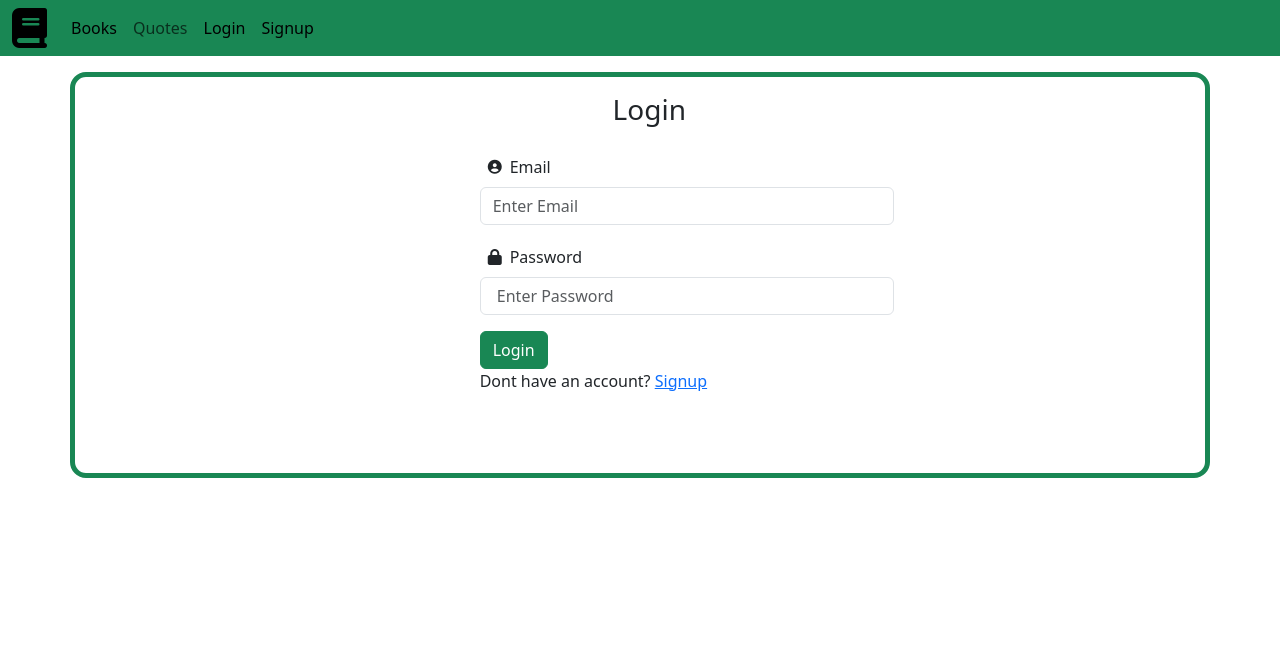
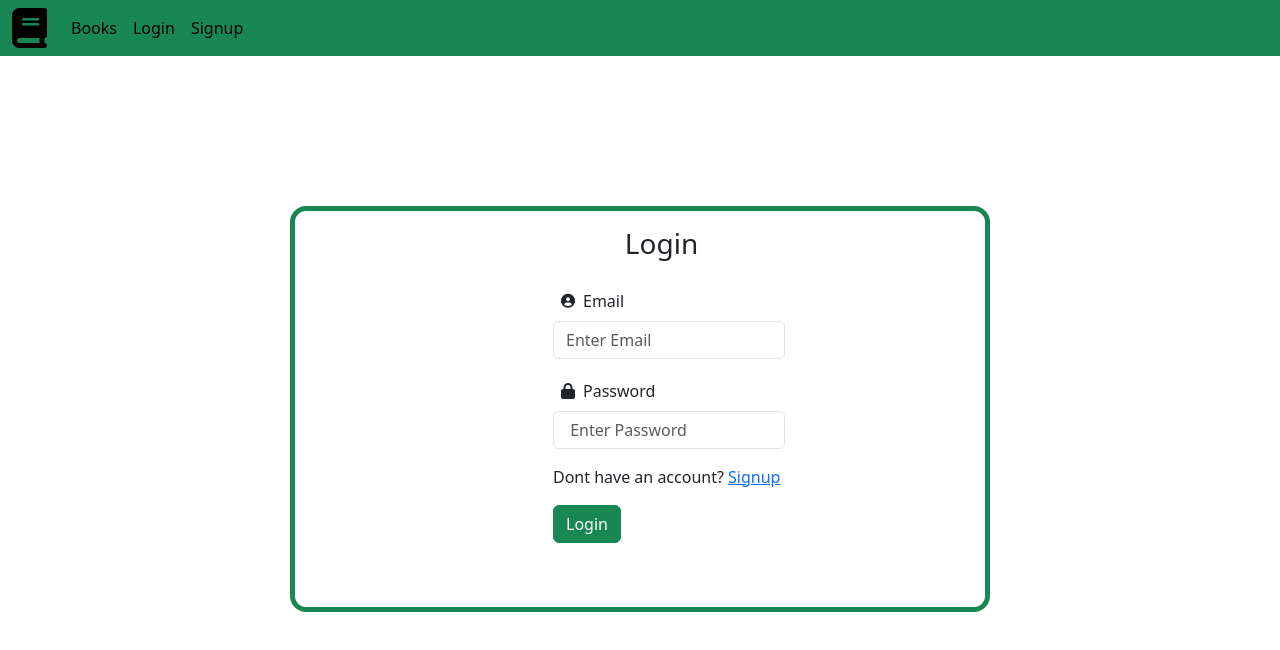
Before and after one commit to SallyResch/QuotesAndBookUI, an Angular app: page /users/login in a window 1280 px wide. Shown: the top 650 px of the page. Built offline with nearby package versions, Linux system fonts and the light colour scheme.

Commit message:
made routing change to login instead of bookspage, and added UI-fixes

```diff
--- a/src/app/app-routing.module.ts
+++ b/src/app/app-routing.module.ts
@@ -11,7 +11,7 @@ import { AddQuoteComponent } from './components/quotes/add-quote/add-quote.compo
 const routes: Routes = [
   {
     path:'',
-    component: BooksListComponent
+    component: LoginComponent
   },
   {
     path:'books',
--- a/src/app/app.component.html
+++ b/src/app/app.component.html
@@ -9,10 +9,6 @@
         <li class="nav-item">
           <a class="nav-link active" aria-current="page" routerLink="books">Books</a>
         </li>
-        <li class="nav-item">
-          <a class="nav-link" href="/">Quotes</a>
-        </li>
-
       </ul>
 
       <div class="collapse navbar-collapse" id="navbarNav">
--- a/src/app/components/users/login/login.component.html
+++ b/src/app/components/users/login/login.component.html
@@ -1,4 +1,4 @@
-<div class="container border border-success border-5 rounded-4 pb-5 mt-3" >
+<div class="container border border-success border-5 rounded-4 pb-5" style="max-width: 700px; margin-top: 150px;">
     <div class="row">
         <div class="offset-md-2 col-lg-5 col-md-7 offset-lg-4 offset-md-3">
             <div class="panel-heading">
@@ -20,9 +20,10 @@
                     <input formControlName="password" type="password" class="form-control"
                     id="exampleInputPassword1" placeholder=" Enter Password">
                 </div>
+                <p>Dont have an account? <a routerLink="/users/sign-up">Signup</a>  </p>
                 <button (click)="onLogin" type="submit" class="btn btn-success">Login</button>
             </form>
-            <p>Dont have an account? <a routerLink="/users/sign-up">Signup</a>  </p>
+
         </div>
         </div>
     </div>
--- a/src/app/components/users/sign-up/sign-up.component.ts
+++ b/src/app/components/users/sign-up/sign-up.component.ts
@@ -20,8 +20,6 @@ export class SignUpComponent implements OnInit{
     this.signUpForm = this.fb.group({
       email:['', Validators.required],
       password:['', Validators.required],
-      token: ['This is your token'],
-      role: ['User']
     })
   }
 
```
Also changed, not shown: src/app/guards/auth.guard.ts (added, +15 -0 lines), 1 other file (tests, documents, lock files or other folders).
